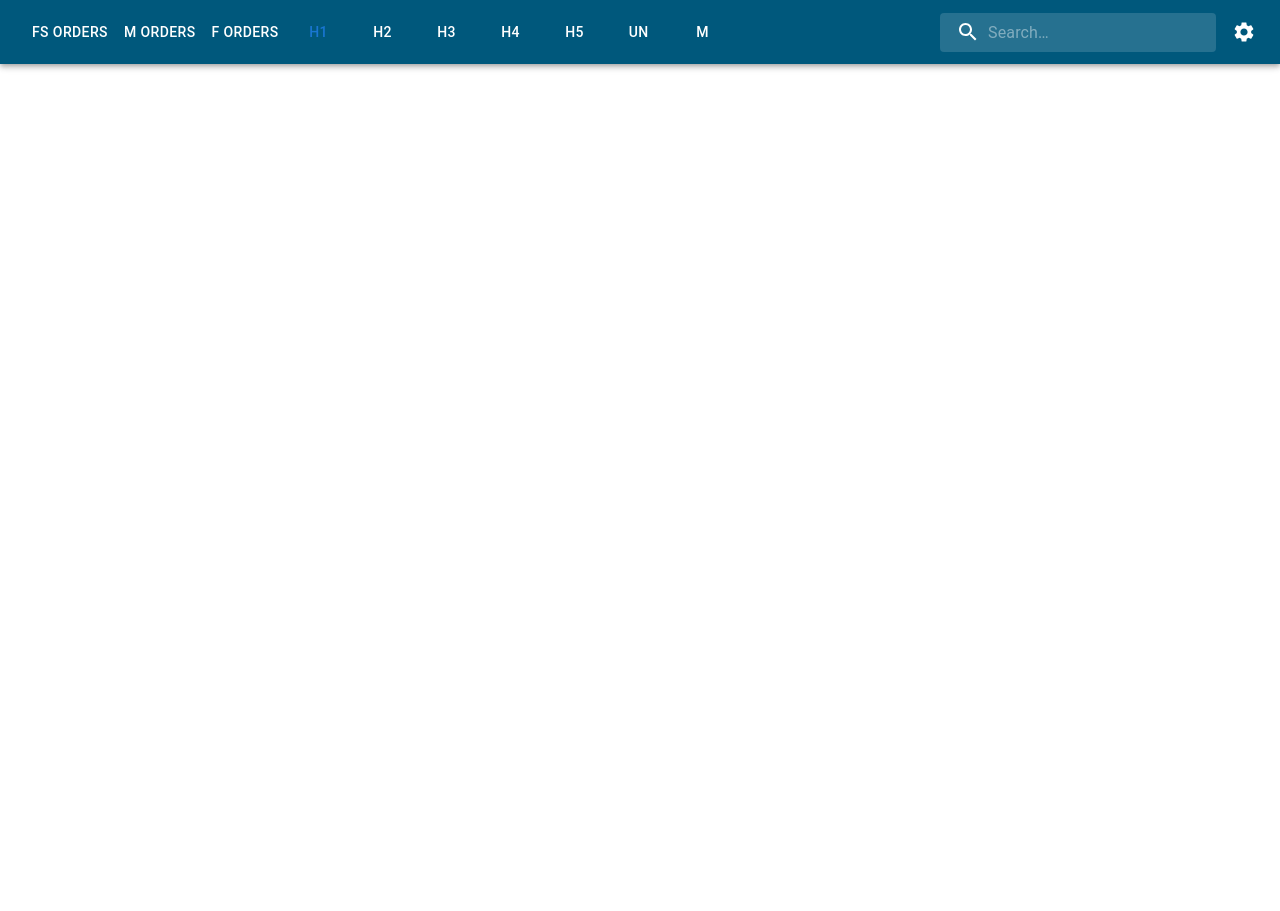
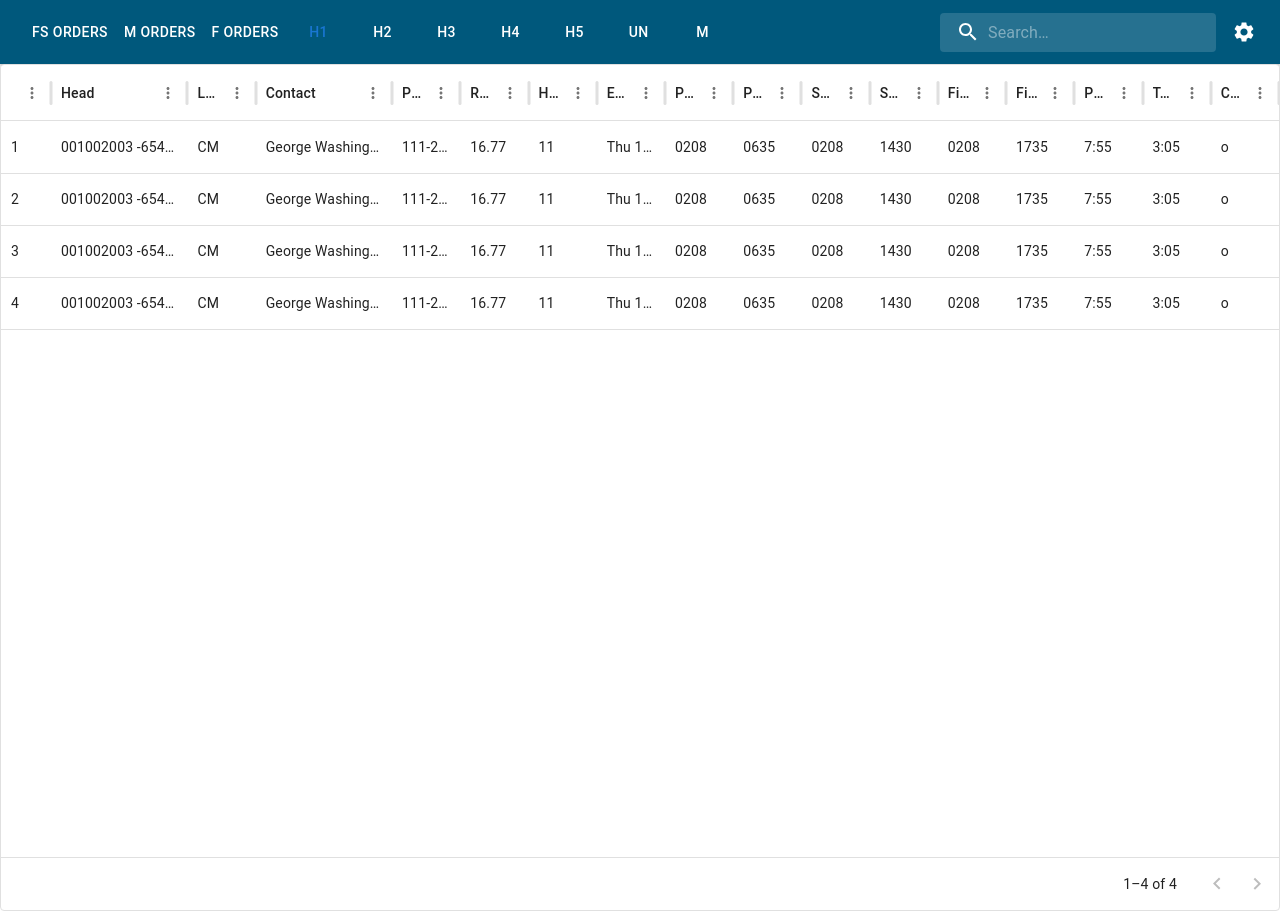
Before and after one commit to kunzhutich/CSE120-Project, a Next.js app in the folder nextjs-blog/: page /h1 in a window 1280 px wide. Before the commit the page ends 800 px from the top, so only its background shows below. Built offline with nearby package versions, Linux system fonts and the light colour scheme.

Commit message:
Added headTable component

```diff
--- /dev/null
+++ b/nextjs-blog/components/headTable.js
@@ -0,0 +1,73 @@
+import * as React from 'react';
+import Box from '@mui/material/Box';
+import {DataGrid} from '@mui/x-data-grid';
+
+// Creates column definitions for the DataGrid
+const columns = [
+  { field: 'id', headerName: '', width: 30 },
+  { field: 'head', headerName: 'Head', flex: 2 },
+  { field: 'lateral', headerName: 'Lateral', flex: 1 },
+  { field: 'contact', headerName: 'Contact', flex: 2 },
+  { field: 'phoneNumber', headerName: 'Phone', flex: 1 },
+  { field: 'rqstFlo', headerName: 'Rqst Flo', flex: 1 },
+  { field: 'hours', headerName: 'Hours', flex: 1 },
+  { field: 'estStart', headerName: 'Est Start', flex: 1 },
+  { field: 'primeDate', headerName: 'Prime Date', flex: 1 },
+  { field: 'primeTime', headerName: 'Prime Time', flex: 1 },
+  { field: 'startDate', headerName: 'Start Date', flex: 1 },
+  { field: 'startTime', headerName: 'Start Time', flex: 1 },
+  { field: 'finishDate', headerName: 'Finish Date', flex: 1 },
+  { field: 'finishTime', headerName: 'Finish Time', flex: 1 },
+  { field: 'primeTotal', headerName: 'Prime Total', flex: 1 },
+  { field: 'totalHour', headerName: 'Total Hour', flex: 1 },
+  { field: 'called', headerName: 'Called', flex: 1 },
+];
+
+// Creates row data for the DataGrid
+const rows = [
+  { id: 1, head: '001002003 -654258', lateral: 'CM', sg: '06-05',
+    contact: 'George Washington', phoneNumber: '111-2345', rqstFlo: '16.77',
+    hours: '11', estStart: 'Thu 1430', primeDate: '0208', primeTime: '0635',
+    startDate: '0208', startTime: '1430', finishDate: '0208', finishTime: '1735',
+    primeTotal: '7:55', totalHour: '3:05', called: 'o'
+  },
+  { id: 2, head: '001002003 -654258', lateral: 'CM', sg: '06-05',
+    contact: 'George Washington', phoneNumber: '111-2345', rqstFlo: '16.77',
+    hours: '11', estStart: 'Thu 1430', primeDate: '0208', primeTime: '0635',
+    startDate: '0208', startTime: '1430', finishDate: '0208', finishTime: '1735',
+    primeTotal: '7:55', totalHour: '3:05', called: 'o'
+  },
+  { id: 3, head: '001002003 -654258', lateral: 'CM', sg: '06-05',
+    contact: 'George Washington', phoneNumber: '111-2345', rqstFlo: '16.77',
+    hours: '11', estStart: 'Thu 1430', primeDate: '0208', primeTime: '0635',
+    startDate: '0208', startTime: '1430', finishDate: '0208', finishTime: '1735',
+    primeTotal: '7:55', totalHour: '3:05', called: 'o'
+  },
+  { id: 4, head: '001002003 -654258', lateral: 'CM', sg: '06-05',
+    contact: 'George Washington', phoneNumber: '111-2345', rqstFlo: '16.77',
+    hours: '11', estStart: 'Thu 1430', primeDate: '0208', primeTime: '0635',
+    startDate: '0208', startTime: '1430', finishDate: '0208', finishTime: '1735',
+    primeTotal: '7:55', totalHour: '3:05', called: 'o'
+  }
+];
+
+export default function HeadTable() {
+  return (
+    <Box sx = {{height: 847, width: '100%'}}>
+      <DataGrid
+      rows={rows}
+      columns={columns}
+      initialState={{
+        pagination: {
+          paginationModel: {
+            pageSize: 5
+          },
+        },
+      }}
+      pageSizeOptions={[5]}
+      checkBoxSelection
+      disableRowSelectionOnClick
+      />
+    </Box>
+  );
+}
--- a/nextjs-blog/pages/h1.js
+++ b/nextjs-blog/pages/h1.js
@@ -1,9 +1,11 @@
 import NavBar from "../components/navBar";
+import HeadTable from "../components/headTable";
 
 export default function h1() {
     return (
         <div>
             <NavBar/>
+            <HeadTable/>
         </div>
     );
 }
```
